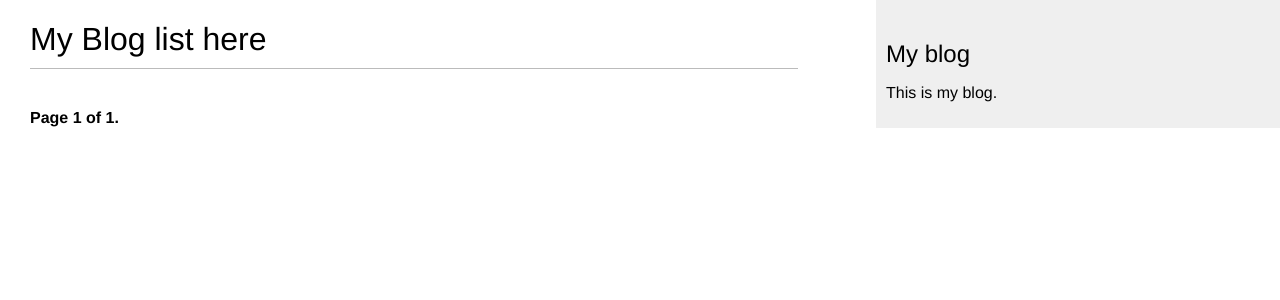
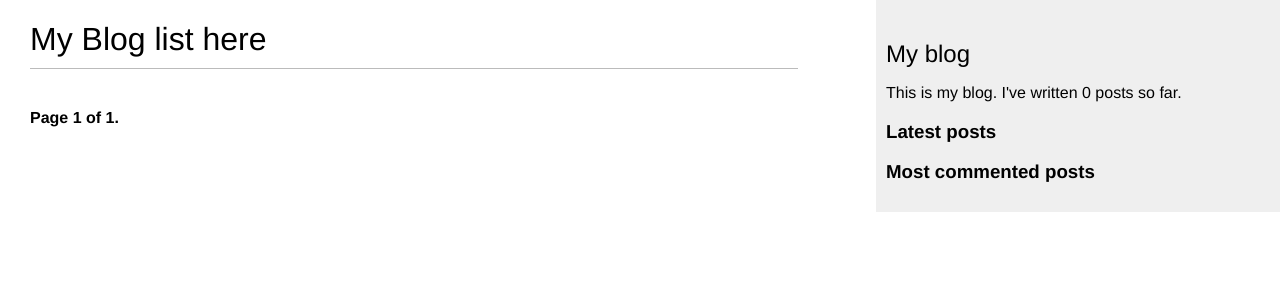
Before and after one commit to kadhir-testpress/blogsite, a Django app: page /blog/ in a window 1280 px wide. Shown: the top 300 px of the page. Run offline with Django 5.2, Linux system fonts and the light colour scheme; data that the repository does not hold is empty.

Commit message:
Add custom templates

```diff
--- a/blog/templates/blog/base.html
+++ b/blog/templates/blog/base.html
@@ -1,3 +1,4 @@
+{% load blog_tags %}
 {% load static %}
 <!DOCTYPE html>
 <html>
@@ -11,8 +12,19 @@
  {% endblock %}
  </div>
  <div id="sidebar">
- <h2>My blog</h2>
- <p>This is my blog.</p>
- </div>
+    <h2>My blog</h2>
+    <p>This is my blog. I've written {% total_posts %} posts so far.</p>
+    <h3>Latest posts</h3>
+    {% show_latest_posts 6 %}
+    <h3>Most commented posts</h3>
+    {% get_most_commented_posts as most_commented_posts %}
+    <ul>
+    {% for post in most_commented_posts %}
+    <li>
+    <a href="{{ post.get_absolute_url }}">{{ post.title }}</a>
+    </li>
+    {% endfor %}
+    </ul>
+   </div>
 </body>
 </html>
--- /dev/null
+++ b/blog/templates/blog/post/latest_posts.html
@@ -0,0 +1,7 @@
+<ul>
+    {% for post in latest_posts %}
+    <li>
+    <a href="{{ post.get_absolute_url }}">{{ post.title }}</a>
+    </li>
+    {% endfor %}
+</ul>
--- /dev/null
+++ b/blog/templatetags/blog_tags.py
@@ -0,0 +1,19 @@
+from django import template
+from ..models import Post
+from django.db.models import Count
+
+register = template.Library()
+
+@register.simple_tag
+def total_posts():
+    return Post.published.count()
+
+@register.inclusion_tag('blog/post/latest_posts.html')
+def show_latest_posts(count=5):
+    latest_posts = Post.published.order_by('-publish')[:count]
+    return {'latest_posts': latest_posts}
+
+@register.simple_tag
+def get_most_commented_posts(count=5):
+   return Post.published.annotate(
+       total_comments=Count('comments')).order_by('-total_comments')[:count]
```
Also changed, not shown: blog/templatetags/__init__.py (added).
